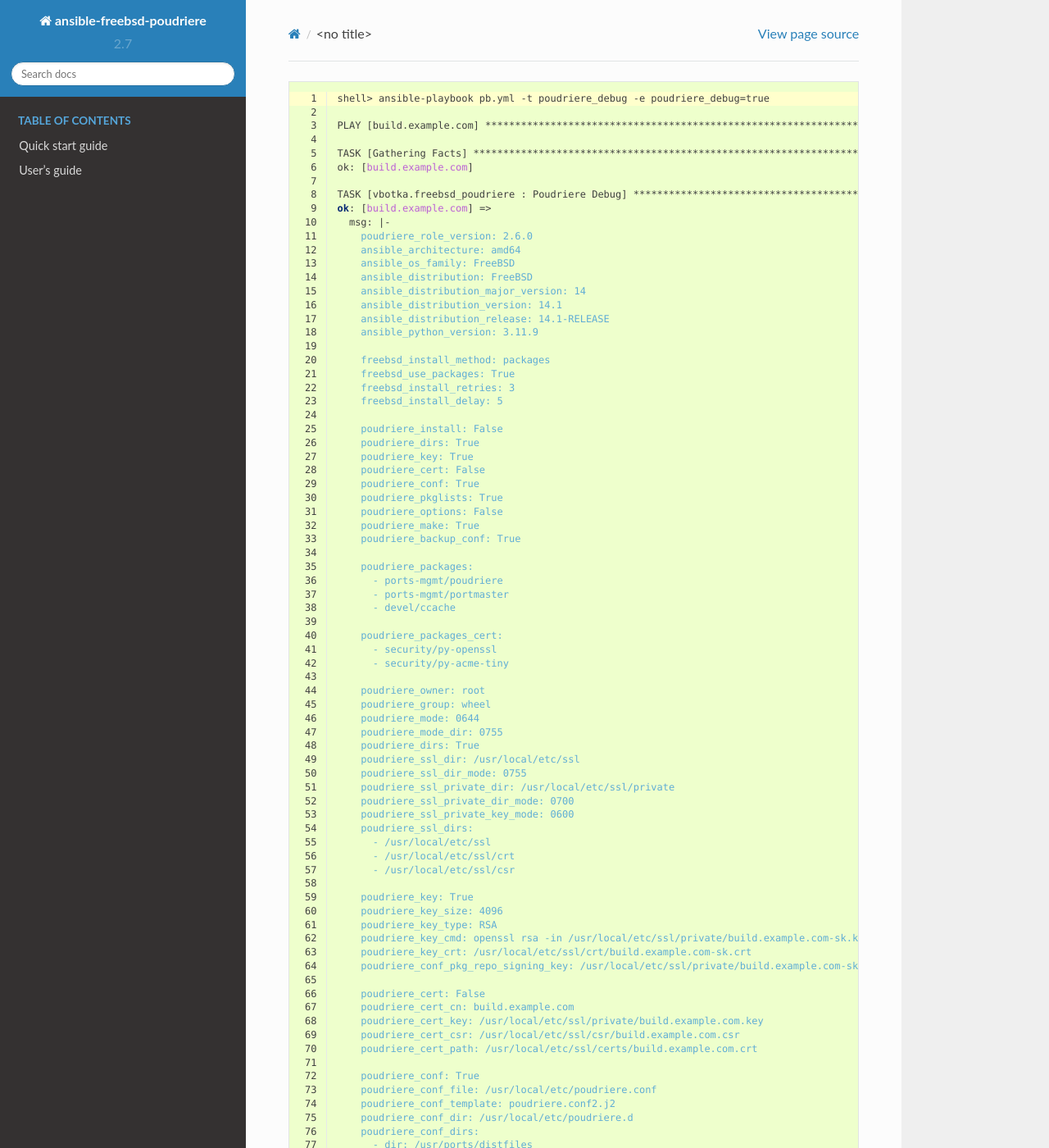
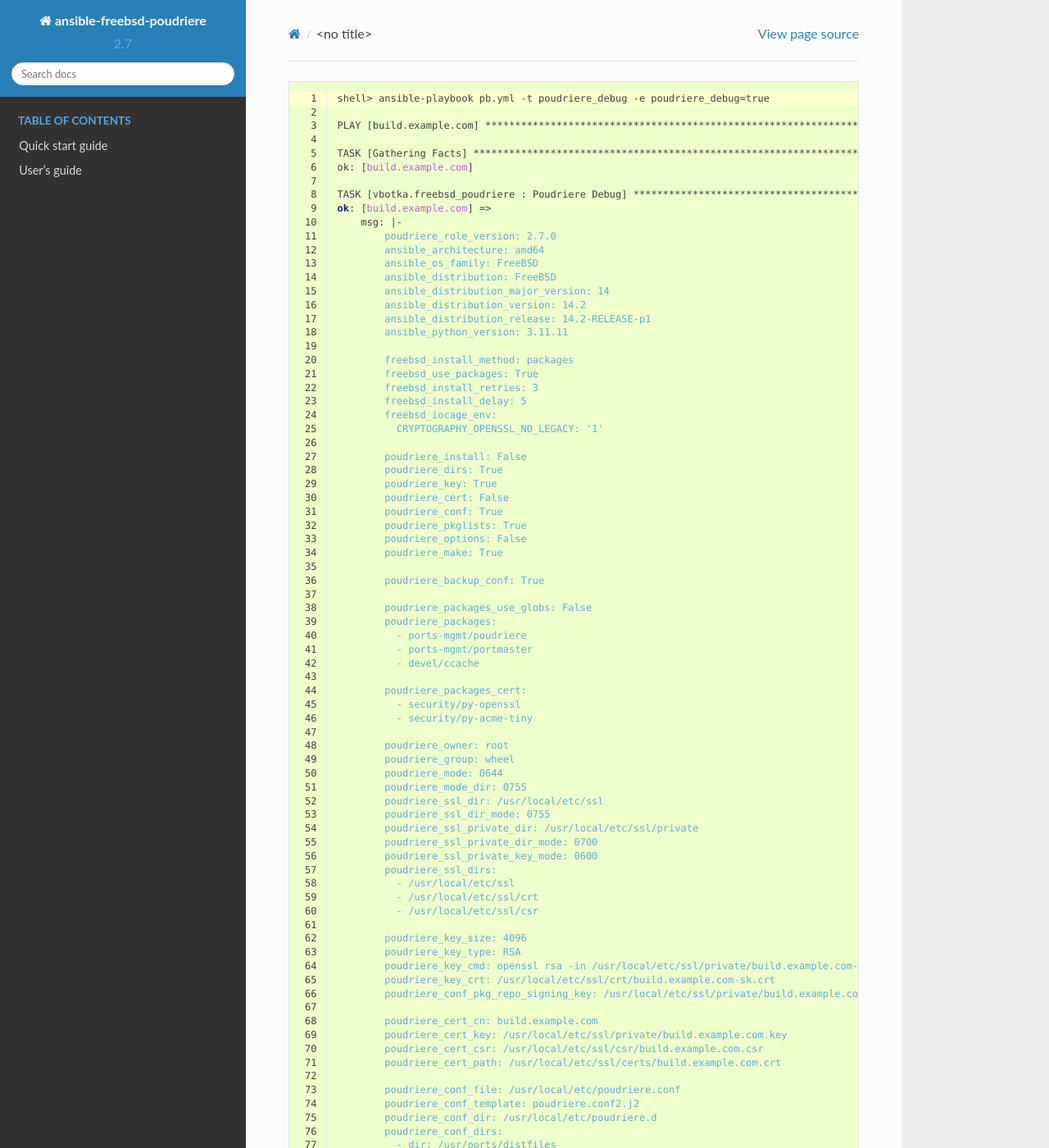
Before and after one commit to vbotka/ansible-freebsd-poudriere, a Sphinx documentation site: the page built from docs/source/example-debug.rst, in a window 1280 px wide and 1400 px high. Shown: the whole window at 82% size. Built offline with Sphinx 7.4.7 and the Read the Docs theme 3.1.0, drawn with Linux system fonts in a browser that asks for light colours; some web fonts are replaced; pages that are not in the unit, such as notebooks, are missing from menus; some of the changed text lies outside the part shown.

Commit message:
Updated docs defaults.

```diff
--- a/docs/source/example-bulk.rst
+++ b/docs/source/example-bulk.rst
@@ -1,4 +1,5 @@
 .. code-block:: sh
+   :caption: (not updated to the latest version)
    :emphasize-lines: 1
 
    shell> poudriere jail -c -j 141Ramd64 -v 14.1-RELEASE -a amd64
--- a/docs/source/example-debug.rst
+++ b/docs/source/example-debug.rst
@@ -4,134 +4,129 @@
 
    shell> ansible-playbook pb.yml -t poudriere_debug -e poudriere_debug=true
 
-   PLAY [build.example.com] *******************************************************************************
+   PLAY [build.example.com] ******************************************************************************************************************************
 
-   TASK [Gathering Facts] *********************************************************************************
+   TASK [Gathering Facts] ********************************************************************************************************************************
    ok: [build.example.com]
 
-   TASK [vbotka.freebsd_poudriere : Poudriere Debug] ******************************************************
+   TASK [vbotka.freebsd_poudriere : Poudriere Debug] *****************************************************************************************************
    ok: [build.example.com] =>
-     msg: |-
-       poudriere_role_version: 2.6.0
-       ansible_architecture: amd64
-       ansible_os_family: FreeBSD
-       ansible_distribution: FreeBSD
-       ansible_distribution_major_version: 14
-       ansible_distribution_version: 14.1
-       ansible_distribution_release: 14.1-RELEASE
-       ansible_python_version: 3.11.9
+       msg: |-
+           poudriere_role_version: 2.7.0
+           ansible_architecture: amd64
+           ansible_os_family: FreeBSD
+           ansible_distribution: FreeBSD
+           ansible_distribution_major_version: 14
+           ansible_distribution_version: 14.2
+           ansible_distribution_release: 14.2-RELEASE-p1
+           ansible_python_version: 3.11.11
 
-       freebsd_install_method: packages
-       freebsd_use_packages: True
-       freebsd_install_retries: 3
-       freebsd_install_delay: 5
+           freebsd_install_method: packages
+           freebsd_use_packages: True
+           freebsd_install_retries: 3
+           freebsd_install_delay: 5
+           freebsd_iocage_env:
+             CRYPTOGRAPHY_OPENSSL_NO_LEGACY: '1'
 
-       poudriere_install: False
-       poudriere_dirs: True
-       poudriere_key: True
-       poudriere_cert: False
-       poudriere_conf: True
-       poudriere_pkglists: True
-       poudriere_options: False
-       poudriere_make: True
-       poudriere_backup_conf: True
+           poudriere_install: False
+           poudriere_dirs: True
+           poudriere_key: True
+           poudriere_cert: False
+           poudriere_conf: True
+           poudriere_pkglists: True
+           poudriere_options: False
+           poudriere_make: True
 
-       poudriere_packages:
-         - ports-mgmt/poudriere
-         - ports-mgmt/portmaster
-         - devel/ccache
+           poudriere_backup_conf: True
 
-       poudriere_packages_cert:
-         - security/py-openssl
-         - security/py-acme-tiny
+           poudriere_packages_use_globs: False
+           poudriere_packages:
+             - ports-mgmt/poudriere
+             - ports-mgmt/portmaster
+             - devel/ccache
 
-       poudriere_owner: root
-       poudriere_group: wheel
-       poudriere_mode: 0644
-       poudriere_mode_dir: 0755
-       poudriere_dirs: True
-       poudriere_ssl_dir: /usr/local/etc/ssl
-       poudriere_ssl_dir_mode: 0755
-       poudriere_ssl_private_dir: /usr/local/etc/ssl/private
-       poudriere_ssl_private_dir_mode: 0700
-       poudriere_ssl_private_key_mode: 0600
-       poudriere_ssl_dirs:
-         - /usr/local/etc/ssl
-         - /usr/local/etc/ssl/crt
-         - /usr/local/etc/ssl/csr
+           poudriere_packages_cert:
+             - security/py-openssl
+             - security/py-acme-tiny
 
-       poudriere_key: True
-       poudriere_key_size: 4096
-       poudriere_key_type: RSA
-       poudriere_key_cmd: openssl rsa -in /usr/local/etc/ssl/private/build.example.com-sk.key -pubout -out /usr/local/etc/ssl/crt/build.example.com-sk.crt
-       poudriere_key_crt: /usr/local/etc/ssl/crt/build.example.com-sk.crt
-       poudriere_conf_pkg_repo_signing_key: /usr/local/etc/ssl/private/build.example.com-sk.key
+           poudriere_owner: root
+           poudriere_group: wheel
+           poudriere_mode: 0644
+           poudriere_mode_dir: 0755
+           poudriere_ssl_dir: /usr/local/etc/ssl
+           poudriere_ssl_dir_mode: 0755
+           poudriere_ssl_private_dir: /usr/local/etc/ssl/private
+           poudriere_ssl_private_dir_mode: 0700
+           poudriere_ssl_private_key_mode: 0600
+           poudriere_ssl_dirs:
+             - /usr/local/etc/ssl
+             - /usr/local/etc/ssl/crt
+             - /usr/local/etc/ssl/csr
 
-       poudriere_cert: False
-       poudriere_cert_cn: build.example.com
-       poudriere_cert_key: /usr/local/etc/ssl/private/build.example.com.key
-       poudriere_cert_csr: /usr/local/etc/ssl/csr/build.example.com.csr
-       poudriere_cert_path: /usr/local/etc/ssl/certs/build.example.com.crt
+           poudriere_key_size: 4096
+           poudriere_key_type: RSA
+           poudriere_key_cmd: openssl rsa -in /usr/local/etc/ssl/private/build.example.com-sk.key -pubout -out /usr/local/etc/ssl/crt/build.example.com-sk.crt
+           poudriere_key_crt: /usr/local/etc/ssl/crt/build.example.com-sk.crt
+           poudriere_conf_pkg_repo_signing_key: /usr/local/etc/ssl/private/build.example.com-sk.key
 
-       poudriere_conf: True
-       poudriere_conf_file: /usr/local/etc/poudriere.conf
-       poudriere_conf_template: poudriere.conf2.j2
-       poudriere_conf_dir: /usr/local/etc/poudriere.d
-       poudriere_conf_dirs:
-         - dir: /usr/ports/distfiles
-           group: wheel
-           mode: '0755'
-           owner: root
+           poudriere_cert_cn: build.example.com
+           poudriere_cert_key: /usr/local/etc/ssl/private/build.example.com.key
+           poudriere_cert_csr: /usr/local/etc/ssl/csr/build.example.com.csr
+           poudriere_cert_path: /usr/local/etc/ssl/certs/build.example.com.crt
 
-       poudriere_conf_zpool: zroot
-       poudriere_conf_no_zfs: no
-       poudriere_conf_zrootfs: /poudriere
-       poudriere_conf_freebsd_host: https://download.freebsd.org
-       poudriere_conf_resolv_conf: /etc/resolv.conf
-       poudriere_conf_basefs: /usr/local/poudriere
-       poudriere_conf_svn_host: svn.FreeBSD.org
-       poudriere_conf_poudriere_data: /usr/local/poudriere/data
-       poudriere_conf_use_portlint: no
-       poudriere_conf_use_tmpfs: no
-       poudriere_conf_distfiles_cache: /usr/ports/distfiles
-       poudriere_conf_url_base: http://build.example.com/
-       poudriere_conf_check_changed_options: verbose
-       poudriere_conf_check_changed_deps: yes
-       poudriere_conf_data:
-         BASEFS: /usr/local/poudriere
-         BUILDER_HOSTNAME: build
-         CHECK_CHANGED_DEPS: 'yes'
-         CHECK_CHANGED_OPTIONS: verbose
-         DISTFILES_CACHE: /usr/ports/distfiles
-         FREEBSD_HOST: https://download.freebsd.org
-         NOLINUX: 'yes'
-         NO_ZFS: 'no'
-         PKG_REPO_SIGNING_KEY: /usr/local/etc/ssl/private/build.example.com-sk.key
-         POUDRIERE_DATA: /usr/local/poudriere/data
-         PRESERVE_TIMESTAMP: 'yes'
-         RESOLV_CONF: /etc/resolv.conf
-         SVN_HOST: svn.FreeBSD.org
-         URL_BASE: http://build.example.com/
-         USE_COLORS: 'yes'
-         USE_PORTLINT: 'no'
-         USE_TMPFS: 'no'
-         ZPOOL: zroot
-         ZROOTFS: /poudriere
+           poudriere_conf_file: /usr/local/etc/poudriere.conf
+           poudriere_conf_template: poudriere.conf2.j2
+           poudriere_conf_dir: /usr/local/etc/poudriere.d
+           poudriere_conf_dirs:
+             - dir: /usr/ports/distfiles
+               group: wheel
+               mode: '0755'
+               owner: root
 
-       poudriere_pkglists: True
-       poudriere_pkglist_dir: /usr/local/etc/poudriere.d/pkglist
-       poudriere_pkg_arch: [amd64]
+           poudriere_conf_zpool: zroot
+           poudriere_conf_no_zfs: no
+           poudriere_conf_zrootfs: /poudriere
+           poudriere_conf_freebsd_host: https://download.freebsd.org
+           poudriere_conf_resolv_conf: /etc/resolv.conf
+           poudriere_conf_basefs: /usr/local/poudriere
+           poudriere_conf_svn_host: svn.FreeBSD.org
+           poudriere_conf_poudriere_data: /usr/local/poudriere/data
+           poudriere_conf_use_portlint: no
+           poudriere_conf_use_tmpfs: no
+           poudriere_conf_distfiles_cache: /usr/ports/distfiles
+           poudriere_conf_url_base: http://build.example.com
+           poudriere_conf_check_changed_options: verbose
+           poudriere_conf_check_changed_deps: yes
+           poudriere_conf_data:
+             BASEFS: /usr/local/poudriere
+             BUILDER_HOSTNAME: build
+             CHECK_CHANGED_DEPS: 'yes'
+             CHECK_CHANGED_OPTIONS: verbose
+             DISTFILES_CACHE: /usr/ports/distfiles
+             FREEBSD_HOST: https://download.freebsd.org
+             NOLINUX: 'yes'
+             NO_ZFS: 'no'
+             PKG_REPO_SIGNING_KEY: /usr/local/etc/ssl/private/build.example.com-sk.key
+             POUDRIERE_DATA: /usr/local/poudriere/data
+             PRESERVE_TIMESTAMP: 'yes'
+             RESOLV_CONF: /etc/resolv.conf
+             SVN_HOST: svn.FreeBSD.org
+             URL_BASE: http://build.example.com
+             USE_COLORS: 'yes'
+             USE_PORTLINT: 'no'
+             USE_TMPFS: 'no'
+             ZPOOL: zroot
+             ZROOTFS: /poudriere
 
-       poudriere_options: False
-       poudriere_make: True
-       poudriere_make_file: /usr/local/etc/poudriere.d/make.conf
-       poudriere_make_conf:
-         - "OPTIONS_UNSET+=\t\t\tDOCS NLS X11 EXAMPLES"
-         - "OPTIONS_UNSET+=\t\t\tGSSAPI_BASE KRB_BASE KERBEROS"
-         - "OPTIONS_SET+=\t\t\tGSSAPI_NONE KRB_NONE"
-         - "DEFAULT_VERSIONS+=\t\temacs=nox"
-         - "DEFAULT_VERSIONS+=\t\tphp=8.3"
-         - "DEFAULT_VERSIONS+=\t\tssl=openssl"
+           poudriere_pkglist_dir: /usr/local/etc/poudriere.d/pkglist
+           poudriere_pkglist_all: True
+           poudriere_pkg_arch: [amd64]
 
-   PLAY RECAP *********************************************************************************************
-   build.example.com: ok=2    changed=0    unreachable=0    failed=0    skipped=0    rescued=0    ignored=0
+           poudriere_make_file: /usr/local/etc/poudriere.d/make.conf
+           poudriere_make_conf:
+             - "OPTIONS_UNSET+=\t\t\tDOCS NLS X11 EXAMPLES"
+             - "OPTIONS_UNSET+=\t\t\tGSSAPI_BASE KRB_BASE KERBEROS"
+             - "OPTIONS_SET+=\t\t\tGSSAPI_NONE KRB_NONE"
+             - "DEFAULT_VERSIONS+=\t\temacs=nox"
+             - "DEFAULT_VERSIONS+=\t\tphp=8.3"
+             - "DEFAULT_VERSIONS+=\t\tssl=openssl"
--- a/docs/source/guide-conf-variables.rst
+++ b/docs/source/guide-conf-variables.rst
@@ -6,7 +6,7 @@ Variables
 .. index:: single: defaults; Configuration/Variables
 .. index:: single: packages lists; Configuration/Variables
 
-The default variables are stored in the file ``defaults/main.yml`` (precedence 2.).
+The default variables are stored in the directory ``defaults/main``.
 
 .. seealso::
 
```
Also changed, not shown: docs/source/vars-defaults.rst (+5 -3 lines).
